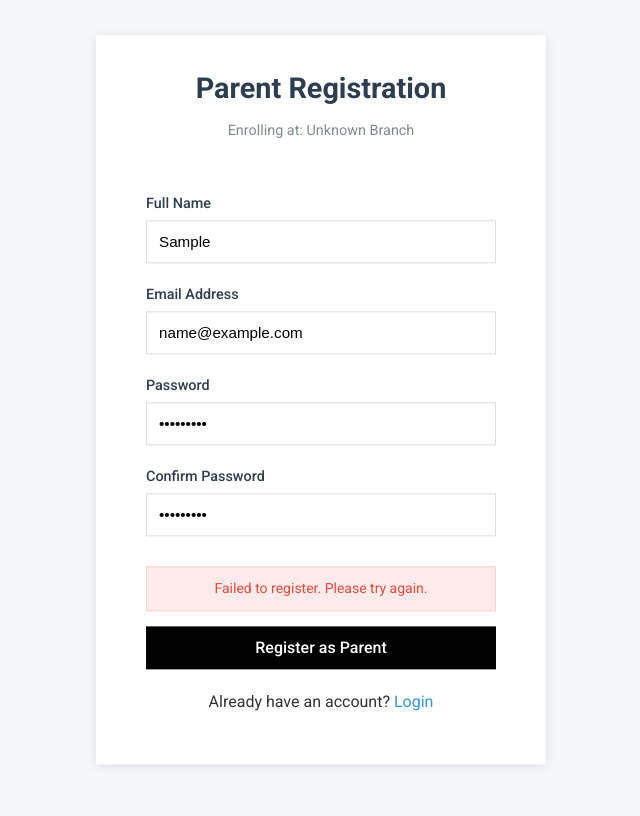
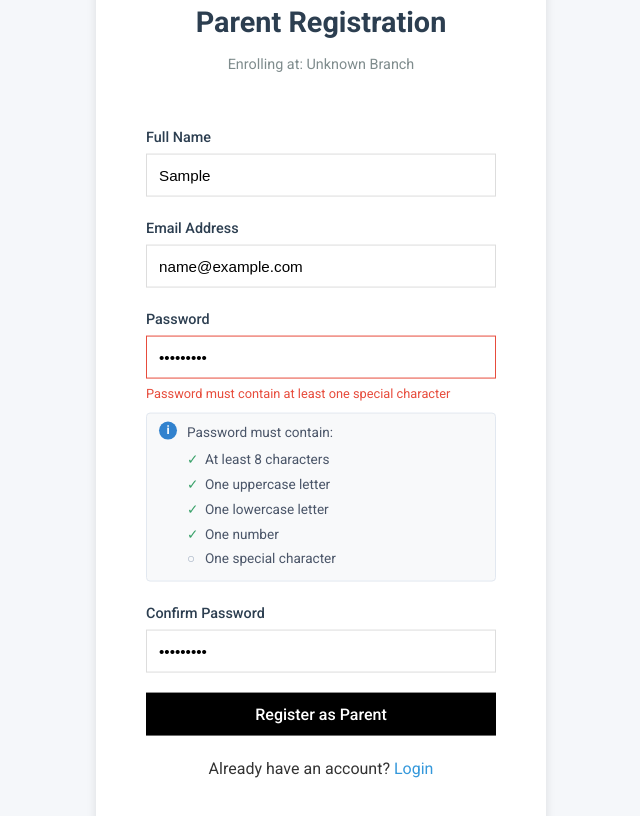
Before and after one commit to davidwole/gems, a React (Vite) app in the folder frontend/: page /enroll/1 in a window 1280 px wide. Both pictures are taken after typing "Sample", "name@example.com", "Sample123", "Sample123" into the empty fields and a click on the button "Register as Parent". Shown: the top 816 px of the page, without its empty margins (319-959 px from the left). Built offline with nearby package versions, Linux system fonts and the light colour scheme; no server answers.

Commit message:
Password length fix

```diff
--- a/frontend/src/pages/forms/ApplicantRegistration.jsx
+++ b/frontend/src/pages/forms/ApplicantRegistration.jsx
@@ -2,6 +2,7 @@ import { useState, useEffect } from "react";
 import { useParams, useNavigate } from "react-router-dom";
 import { API_URL } from "../../services/api";
 import "../../styles/applicantRegistration.css";
+import "../../styles/forms.css"; // Import the forms.css styles
 
 const ApplicantRegistration = () => {
   const { branchId } = useParams();
@@ -16,6 +17,7 @@ const ApplicantRegistration = () => {
   const [branchName, setBranchName] = useState("");
   const [errors, setErrors] = useState({});
   const [isLoading, setIsLoading] = useState(false);
+  const [passwordFocused, setPasswordFocused] = useState(false);
 
   // Fetch branch info to display the specific branch name
   useEffect(() => {
@@ -41,6 +43,36 @@ const ApplicantRegistration = () => {
     }
   }, [branchId]);
 
+  // Validate password strength
+  const validatePassword = (password) => {
+    // Check if password is at least 8 characters
+    if (password.length < 8) {
+      return "Password must be at least 8 characters long";
+    }
+
+    // Check if password contains at least one uppercase letter
+    if (!/[A-Z]/.test(password)) {
+      return "Password must contain at least one uppercase letter";
+    }
+
+    // Check if password contains at least one lowercase letter
+    if (!/[a-z]/.test(password)) {
+      return "Password must contain at least one lowercase letter";
+    }
+
+    // Check if password contains at least one number
+    if (!/[0-9]/.test(password)) {
+      return "Password must contain at least one number";
+    }
+
+    // Check if password contains at least one special character
+    if (!/[!@#$%^&*()_+\-=\[\]{};':"\\|,.<>\/?]/.test(password)) {
+      return "Password must contain at least one special character";
+    }
+
+    return "";
+  };
+
   const handleChange = (e) => {
     const { name, value } = e.target;
 
@@ -57,6 +89,50 @@ const ApplicantRegistration = () => {
       ...formData,
       [name]: value,
     });
+
+    // Validate password as user types
+    if (name === "password") {
+      const passwordError = validatePassword(value);
+      if (passwordError) {
+        setErrors((prev) => ({
+          ...prev,
+          password: passwordError,
+        }));
+      }
+    }
+
+    // Check password match when confirmPassword changes
+    if (name === "confirmPassword") {
+      if (value !== formData.password) {
+        setErrors((prev) => ({
+          ...prev,
+          confirmPassword: "Passwords do not match",
+        }));
+      }
+    }
+  };
+
+  const handleFocus = (e) => {
+    const { name } = e.target;
+    if (name === "password") {
+      setPasswordFocused(true);
+    }
+  };
+
+  const handleBlur = (e) => {
+    const { name } = e.target;
+    if (name === "password") {
+      setPasswordFocused(false);
+
+      // Validate password on blur
+      const passwordError = validatePassword(formData.password);
+      if (passwordError) {
+        setErrors((prev) => ({
+          ...prev,
+          password: passwordError,
+        }));
+      }
+    }
   };
 
   const validateForm = () => {
@@ -82,6 +158,11 @@ const ApplicantRegistration = () => {
     }
 
     // Password validation
+    const passwordError = validatePassword(formData.password);
+    if (passwordError) {
+      newErrors.password = passwordError;
+    }
+
     if (formData.password !== formData.confirmPassword) {
       newErrors.confirmPassword = "Passwords do not match";
     }
@@ -151,8 +232,9 @@ const ApplicantRegistration = () => {
             onChange={handleChange}
             placeholder="Enter your full name"
             required
+            className={errors.name ? "input-error" : ""}
           />
-          {errors.name && <div className="field-error">{errors.name}</div>}
+          {errors.name && <div className="error-text">{errors.name}</div>}
         </div>
         <div className="form-group">
           <label>Email</label>
@@ -163,8 +245,9 @@ const ApplicantRegistration = () => {
             onChange={handleChange}
             placeholder="Enter your email"
             required
+            className={errors.email ? "input-error" : ""}
           />
-          {errors.email && <div className="field-error">{errors.email}</div>}
+          {errors.email && <div className="error-text">{errors.email}</div>}
         </div>
         <div className="form-group">
           <label>Position Applying For</label>
@@ -175,9 +258,10 @@ const ApplicantRegistration = () => {
             onChange={handleChange}
             placeholder="Enter the position you're applying for"
             required
+            className={errors.position ? "input-error" : ""}
           />
           {errors.position && (
-            <div className="field-error">{errors.position}</div>
+            <div className="error-text">{errors.position}</div>
           )}
         </div>
         <div className="form-group">
@@ -187,9 +271,51 @@ const ApplicantRegistration = () => {
             name="password"
             value={formData.password}
             onChange={handleChange}
+            onFocus={handleFocus}
+            onBlur={handleBlur}
             placeholder="Create a password"
             required
+            className={errors.password ? "input-error" : ""}
           />
+          {errors.password && (
+            <div className="error-text">{errors.password}</div>
+          )}
+          {/* Password requirements hint */}
+          <div
+            className={`password-hint ${
+              passwordFocused || formData.password ? "visible" : ""
+            }`}
+          >
+            <div className="hint-icon">i</div>
+            <div className="hint-text">
+              Password must contain:
+              <ul>
+                <li className={formData.password.length >= 8 ? "valid" : ""}>
+                  At least 8 characters
+                </li>
+                <li className={/[A-Z]/.test(formData.password) ? "valid" : ""}>
+                  One uppercase letter
+                </li>
+                <li className={/[a-z]/.test(formData.password) ? "valid" : ""}>
+                  One lowercase letter
+                </li>
+                <li className={/[0-9]/.test(formData.password) ? "valid" : ""}>
+                  One number
+                </li>
+                <li
+                  className={
+                    /[!@#$%^&*()_+\-=\[\]{};':"\\|,.<>\/?]/.test(
+                      formData.password
+                    )
+                      ? "valid"
+                      : ""
+                  }
+                >
+                  One special character
+                </li>
+              </ul>
+            </div>
+          </div>
         </div>
         <div className="form-group">
           <label>Confirm Password</label>
@@ -200,9 +326,10 @@ const ApplicantRegistration = () => {
             onChange={handleChange}
             placeholder="Confirm your password"
             required
+            className={errors.confirmPassword ? "input-error" : ""}
           />
           {errors.confirmPassword && (
-            <div className="field-error">{errors.confirmPassword}</div>
+            <div className="error-text">{errors.confirmPassword}</div>
           )}
         </div>
         <button type="submit" className="submit-button" disabled={isLoading}>
--- a/frontend/src/pages/forms/ParentRegistration.jsx
+++ b/frontend/src/pages/forms/ParentRegistration.jsx
@@ -2,6 +2,7 @@ import { useState, useEffect } from "react";
 import { useParams, useNavigate } from "react-router-dom";
 import { registerParent, getBranchById } from "../../services/api";
 import "../../styles/applicantRegistration.css";
+import "../../styles/forms.css"; // Import the forms.css styles
 
 const ParentRegistration = () => {
   const { branchId } = useParams();
@@ -17,6 +18,7 @@ const ParentRegistration = () => {
   const [isLoading, setIsLoading] = useState(false);
   const [submitError, setSubmitError] = useState("");
   const [submitSuccess, setSubmitSuccess] = useState(false);
+  const [passwordFocused, setPasswordFocused] = useState(false);
 
   // Fetch branch name for display
   useEffect(() => {
@@ -35,18 +37,95 @@ const ParentRegistration = () => {
     }
   }, [branchId]);
 
+  // Validate password strength
+  const validatePassword = (password) => {
+    // Check if password is at least 8 characters
+    if (password.length < 8) {
+      return "Password must be at least 8 characters long";
+    }
+
+    // Check if password contains at least one uppercase letter
+    if (!/[A-Z]/.test(password)) {
+      return "Password must contain at least one uppercase letter";
+    }
+
+    // Check if password contains at least one lowercase letter
+    if (!/[a-z]/.test(password)) {
+      return "Password must contain at least one lowercase letter";
+    }
+
+    // Check if password contains at least one number
+    if (!/[0-9]/.test(password)) {
+      return "Password must contain at least one number";
+    }
+
+    // Check if password contains at least one special character
+    if (!/[!@#$%^&*()_+\-=\[\]{};':"\\|,.<>\/?]/.test(password)) {
+      return "Password must contain at least one special character";
+    }
+
+    return "";
+  };
+
+  const handleFocus = (e) => {
+    const { name } = e.target;
+    if (name === "password") {
+      setPasswordFocused(true);
+    }
+  };
+
+  const handleBlur = (e) => {
+    const { name } = e.target;
+    if (name === "password") {
+      setPasswordFocused(false);
+
+      // Validate password on blur
+      const passwordError = validatePassword(formData.password);
+      if (passwordError) {
+        setErrors((prev) => ({
+          ...prev,
+          password: passwordError,
+        }));
+      }
+    }
+  };
+
   const handleChange = (e) => {
     const { name, value } = e.target;
+
     setFormData({
       ...formData,
       [name]: value,
     });
-    // Clear error for this field when user starts typing
+
+    // Clear the specific field error when user starts typing
     if (errors[name]) {
-      setErrors({
-        ...errors,
-        [name]: "",
+      setErrors((prev) => {
+        const updatedErrors = { ...prev };
+        delete updatedErrors[name];
+        return updatedErrors;
       });
+    }
+
+    // Validate password as user types
+    if (name === "password") {
+      const passwordError = validatePassword(value);
+      if (passwordError) {
+        setErrors((prev) => ({
+          ...prev,
+          password: passwordError,
+        }));
+      }
+    }
+
+    // Check password match when confirmPassword changes
+    if (name === "confirmPassword") {
+      if (value !== formData.password) {
+        setErrors((prev) => ({
+          ...prev,
+          confirmPassword: "Passwords do not match",
+        }));
+      }
     }
   };
 
@@ -56,6 +135,8 @@ const ParentRegistration = () => {
     // Validate name
     if (!formData.name.trim()) {
       newErrors.name = "Name is required";
+    } else if (formData.name.startsWith(" ")) {
+      newErrors.name = "Name cannot start with a space";
     }
 
     // Validate email
@@ -63,13 +144,14 @@ const ParentRegistration = () => {
       newErrors.email = "Email is required";
     } else if (!/\S+@\S+\.\S+/.test(formData.email)) {
       newErrors.email = "Email is invalid";
+    } else if (formData.email.startsWith(" ")) {
+      newErrors.email = "Email cannot start with a space";
     }
 
-    // Validate password
-    if (!formData.password) {
-      newErrors.password = "Password is required";
-    } else if (formData.password.length < 6) {
-      newErrors.password = "Password must be at least 6 characters";
+    // Password validation
+    const passwordError = validatePassword(formData.password);
+    if (passwordError) {
+      newErrors.password = passwordError;
     }
 
     // Validate confirm password
@@ -94,8 +176,8 @@ const ParentRegistration = () => {
     try {
       // Call API to register parent
       const response = await registerParent({
-        name: formData.name,
-        email: formData.email,
+        name: formData.name.trim(),
+        email: formData.email.trim(),
         password: formData.password,
         branch: branchId,
         role: "L8", // Parent role
@@ -137,9 +219,11 @@ const ParentRegistration = () => {
               name="name"
               value={formData.name}
               onChange={handleChange}
-              className={errors.name ? "error" : ""}
+              placeholder="Enter your full name"
+              required
+              className={errors.name ? "input-error" : ""}
             />
-            {errors.name && <div className="error-message">{errors.name}</div>}
+            {errors.name && <div className="error-text">{errors.name}</div>}
           </div>
 
           <div className="form-group">
@@ -150,11 +234,11 @@ const ParentRegistration = () => {
               name="email"
               value={formData.email}
               onChange={handleChange}
-              className={errors.email ? "error" : ""}
+              placeholder="Enter your email"
+              required
+              className={errors.email ? "input-error" : ""}
             />
-            {errors.email && (
-              <div className="error-message">{errors.email}</div>
-            )}
+            {errors.email && <div className="error-text">{errors.email}</div>}
           </div>
 
           <div className="form-group">
@@ -165,11 +249,57 @@ const ParentRegistration = () => {
               name="password"
               value={formData.password}
               onChange={handleChange}
-              className={errors.password ? "error" : ""}
+              onFocus={handleFocus}
+              onBlur={handleBlur}
+              placeholder="Create a password"
+              required
+              className={errors.password ? "input-error" : ""}
             />
             {errors.password && (
-              <div className="error-message">{errors.password}</div>
+              <div className="error-text">{errors.password}</div>
             )}
+            {/* Password requirements hint */}
+            <div
+              className={`password-hint ${
+                passwordFocused || formData.password ? "visible" : ""
+              }`}
+            >
+              <div className="hint-icon">i</div>
+              <div className="hint-text">
+                Password must contain:
+                <ul>
+                  <li className={formData.password.length >= 8 ? "valid" : ""}>
+                    At least 8 characters
+                  </li>
+                  <li
+                    className={/[A-Z]/.test(formData.password) ? "valid" : ""}
+                  >
+                    One uppercase letter
+                  </li>
+                  <li
+                    className={/[a-z]/.test(formData.password) ? "valid" : ""}
+                  >
+                    One lowercase letter
+                  </li>
+                  <li
+                    className={/[0-9]/.test(formData.password) ? "valid" : ""}
+                  >
+                    One number
+                  </li>
+                  <li
+                    className={
+                      /[!@#$%^&*()_+\-=\[\]{};':"\\|,.<>\/?]/.test(
+                        formData.password
+                      )
+                        ? "valid"
+                        : ""
+                    }
+                  >
+                    One special character
+                  </li>
+                </ul>
+              </div>
+            </div>
           </div>
 
           <div className="form-group">
@@ -180,10 +310,12 @@ const ParentRegistration = () => {
               name="confirmPassword"
               value={formData.confirmPassword}
               onChange={handleChange}
-              className={errors.confirmPassword ? "error" : ""}
+              placeholder="Confirm your password"
+              required
+              className={errors.confirmPassword ? "input-error" : ""}
             />
             {errors.confirmPassword && (
-              <div className="error-message">{errors.confirmPassword}</div>
+              <div className="error-text">{errors.confirmPassword}</div>
             )}
           </div>
 
--- a/frontend/src/styles/forms.css
+++ b/frontend/src/styles/forms.css
@@ -1,5 +1,4 @@
 /* forms.css - Styles for form components */
-
 .modal-overlay {
   position: fixed;
   top: 0;
@@ -12,7 +11,6 @@
   align-items: center;
   z-index: 1000;
 }
-
 .modal-content {
   background-color: white;
   padding: 20px;
@@ -22,25 +20,20 @@
   box-shadow: 0 4px 8px rgba(0, 0, 0, 0.2);
   position: relative;
 }
-
 .modal-large {
   max-width: 800px;
 }
-
 .form-container {
   width: 100%;
 }
-
 .form-container h2 {
   margin-bottom: 20px;
   color: #2c3e50;
   font-size: 1.5rem;
 }
-
 .form-group {
   margin-bottom: 20px;
 }
-
 .form-group label {
   display: block;
   margin-bottom: 5px;
@@ -48,7 +41,6 @@
   color: #2c3e50;
   font-size: 0.9rem;
 }
-
 .form-group input,
 .form-group select {
   width: 100%;
@@ -58,20 +50,17 @@
   font-size: 0.95rem;
   background-color: #fff;
 }
-
 .form-group input:focus,
 .form-group select:focus {
   border-color: #000;
   outline: none;
 }
-
 .form-actions {
   display: flex;
   justify-content: flex-end;
   gap: 10px;
   margin-top: 20px;
 }
-
 .cancel-button {
   background-color: transparent;
   color: #000;
@@ -80,11 +69,9 @@
   border-radius: 0;
   font-size: 0.9rem;
 }
-
 .cancel-button:hover {
   background-color: #f5f5f5;
 }
-
 .submit-button {
   background-color: #000;
   color: white;
@@ -93,16 +80,13 @@
   border-radius: 0;
   font-size: 0.9rem;
 }
-
 .submit-button:hover:not(:disabled) {
   background-color: #3498db;
 }
-
 .submit-button:disabled {
   background-color: #ccc;
   cursor: not-allowed;
 }
-
 .close-button {
   position: absolute;
   top: 10px;
@@ -113,22 +97,19 @@
   cursor: pointer;
   color: #555;
 }
-
 .close-button:hover {
   color: #000;
 }
-
 /* New styles for error handling */
 .input-error {
   border-color: #e74c3c !important;
 }
-
-.error-text {
+.error-text,
+.field-error {
   color: #e74c3c;
   font-size: 0.8rem;
   margin-top: 5px;
 }
-
 .error-message {
   background-color: #fdeaea;
   color: #e74c3c;
@@ -136,7 +117,6 @@
   margin-bottom: 15px;
   border-left: 4px solid #e74c3c;
 }
-
 .warning-message {
   background-color: #fff3cd;
   color: #856404;
@@ -144,3 +124,67 @@
   margin-bottom: 15px;
   border-left: 4px solid #ffc107;
 }
+
+/* Password hint styles */
+.password-hint {
+  display: flex;
+  margin-top: 6px;
+  background-color: #f8f9fa;
+  border: 1px solid #e2e8f0;
+  border-radius: 4px;
+  padding: 8px 12px;
+  font-size: 0.85rem;
+  color: #4a5568;
+  opacity: 0;
+  max-height: 0;
+  overflow: hidden;
+  transition: all 0.3s ease;
+}
+
+.password-hint.visible {
+  opacity: 1;
+  max-height: 200px;
+  margin-top: 8px;
+}
+
+.hint-icon {
+  display: flex;
+  align-items: center;
+  justify-content: center;
+  width: 18px;
+  height: 18px;
+  border-radius: 50%;
+  background-color: #3182ce;
+  color: white;
+  font-weight: bold;
+  font-size: 12px;
+  margin-right: 10px;
+  flex-shrink: 0;
+}
+
+.hint-text {
+  flex: 1;
+}
+
+.hint-text ul {
+  margin: 6px 0 0 0;
+  padding-left: 18px;
+}
+
+.hint-text li {
+  margin-bottom: 3px;
+  position: relative;
+  list-style-type: none;
+}
+
+.hint-text li:before {
+  content: "○";
+  position: absolute;
+  left: -18px;
+  color: #a0aec0;
+}
+
+.hint-text li.valid:before {
+  content: "✓";
+  color: #38a169;
+}
```
